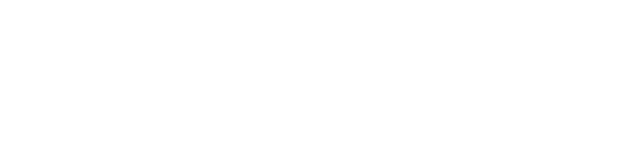
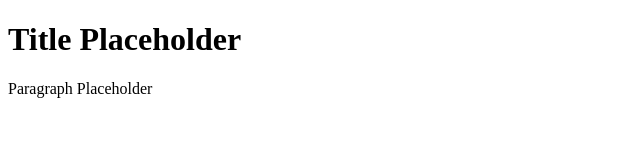
Before and after one commit to yixiangs/git-practice, a plain HTML site: page index.html in a window 1280 px wide. Shown: the whole page, without its empty margins (0-640 px from the left). Drawn offline with Linux system fonts and the light colour scheme.

Commit message:
new content

```diff
--- a/index.html
+++ b/index.html
@@ -3,9 +3,10 @@
 <head>
     <meta charset="UTF-8">
     <meta name="viewport" content="width=device-width, initial-scale=1.0">
-    <title>Document</title>
+    <title>Placeholder Text</title>
 </head>
 <body>
-
+    <h1>Title Placeholder</h1>
+    <p>Paragraph Placeholder</p>
 </body>
 </html>
```
